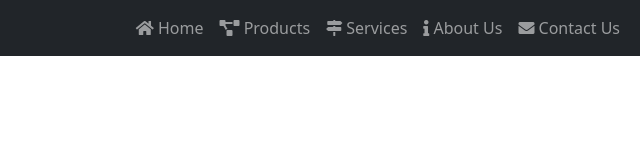
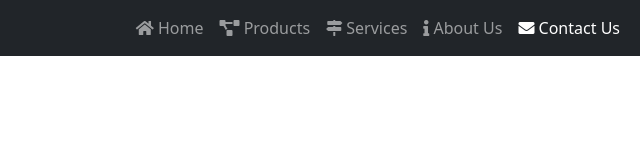
Before and after one commit to Marshall-Presutto/Marshall-Presutto.github.io, a website: page contact.html in a window 1280 px wide. Shown: the full height of the page, 640-1280 px from the left. Drawn offline with nearby package versions, Linux system fonts and the light colour scheme.

Commit message:
Fixed contact link active

```diff
--- a/contact.html
+++ b/contact.html
@@ -33,7 +33,7 @@
                     <a class="nav-link" href="about.html"><i class="fas fa-info"></i> About Us</a>
                   </li>
                   <li class="nav-item">
-                    <a class="nav-link" aria-current="page" href="contact.html"><i class="fas fa-envelope"></i> Contact Us</a>
+                    <a class="nav-link active" aria-current="page" href="contact.html"><i class="fas fa-envelope"></i> Contact Us</a>
                   </li>
                 </ul>
               </div>
```
